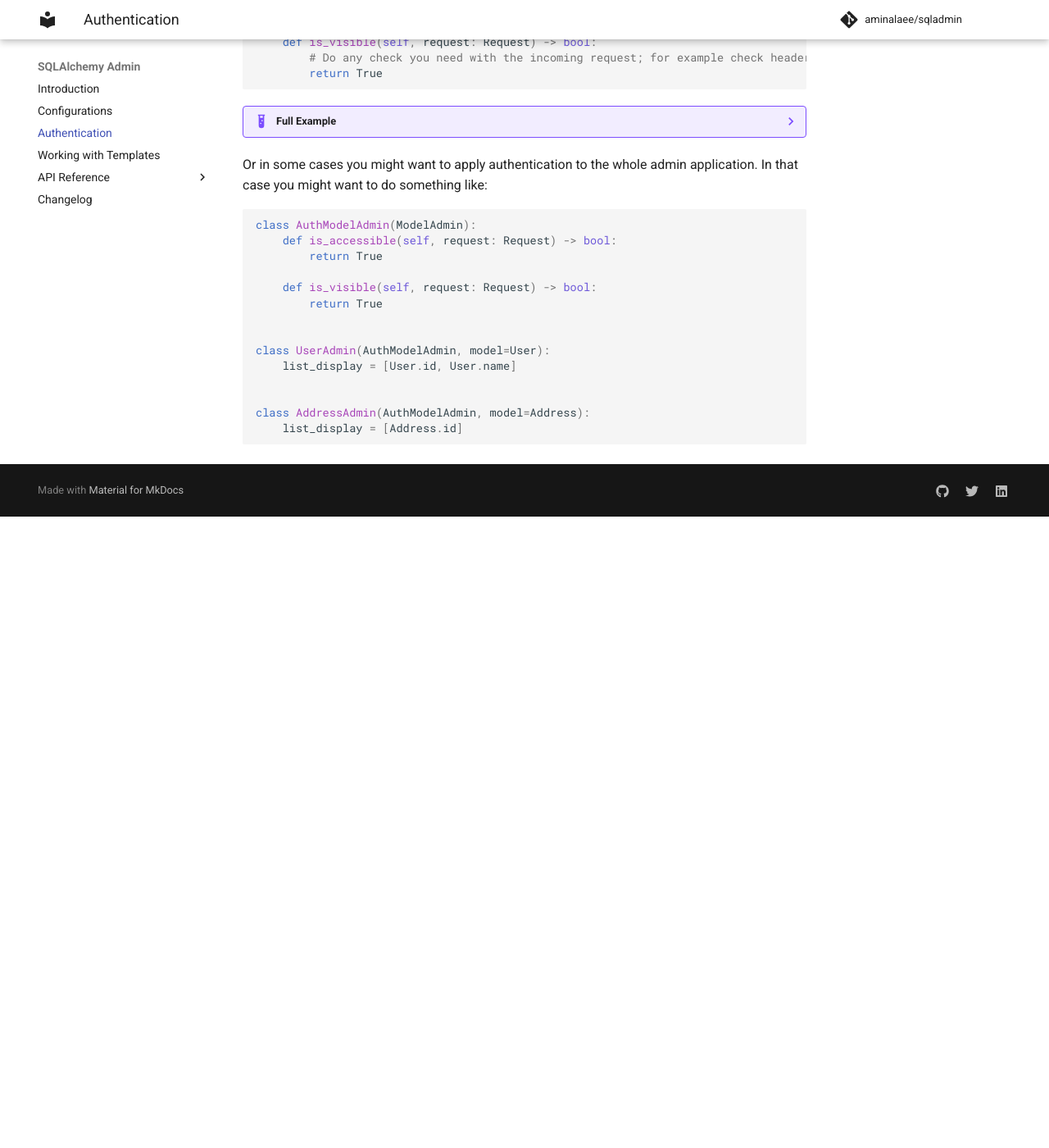
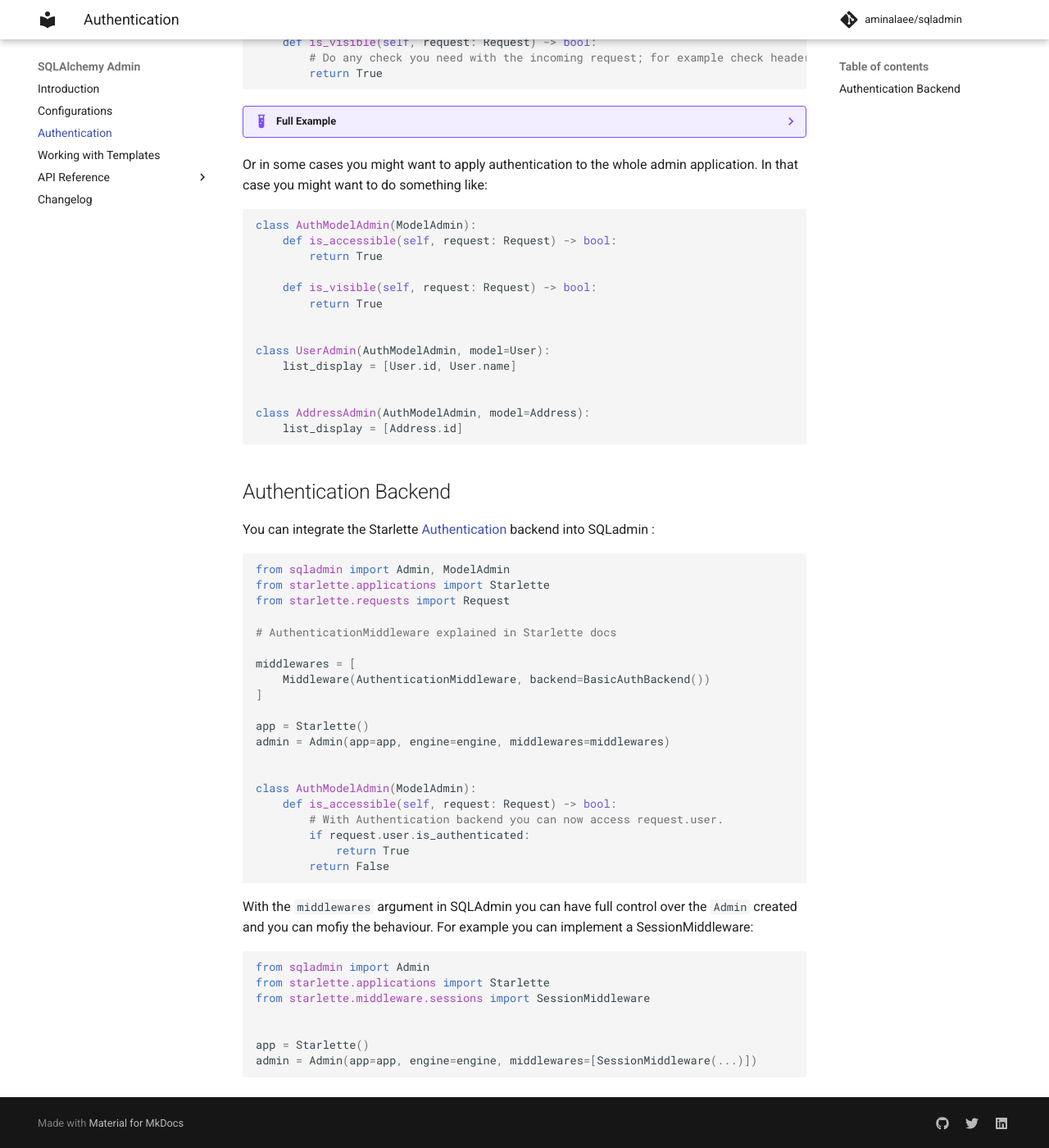
Before and after one commit to aminalaee/sqladmin, an MkDocs documentation site: the page built from docs/authentication.md, in a window 1280 px wide and 1400 px high, scrolled down 826 px. Shown: the whole window at 82% size. Built offline with MkDocs 1.6.1 and Material for MkDocs 9.7.7, drawn with Linux system fonts in a browser that asks for light colours; comment, search, counter and statistics services are not loaded; before the commit the page ends 1456 px from its top, so only the background shows below that.

Commit message:
Add Authentication middleware guide

````diff
--- a/docs/authentication.md
+++ b/docs/authentication.md
@@ -94,3 +94,44 @@
 class AddressAdmin(AuthModelAdmin, model=Address):
     list_display = [Address.id]
 ```
+
+## Authentication Backend
+
+You can integrate the Starlette [Authentication](https://www.starlette.io/authentication/)
+backend into SQLadmin :
+
+```python
+from sqladmin import Admin, ModelAdmin
+from starlette.applications import Starlette
+from starlette.requests import Request
+
+# AuthenticationMiddleware explained in Starlette docs
+
+middlewares = [
+    Middleware(AuthenticationMiddleware, backend=BasicAuthBackend())
+]
+
+app = Starlette()
+admin = Admin(app=app, engine=engine, middlewares=middlewares)
+
+
+class AuthModelAdmin(ModelAdmin):
+    def is_accessible(self, request: Request) -> bool:
+        # With Authentication backend you can now access request.user.
+        if request.user.is_authenticated:
+            return True
+        return False
+```
+
+With the `middlewares` argument in SQLAdmin you can have full control over the
+`Admin` created and you can mofiy the behaviour. For example you can implement a SessionMiddleware:
+
+```python
+from sqladmin import Admin
+from starlette.applications import Starlette
+from starlette.middleware.sessions import SessionMiddleware
+
+
+app = Starlette()
+admin = Admin(app=app, engine=engine, middlewares=[SessionMiddleware(...)])
+```
````
